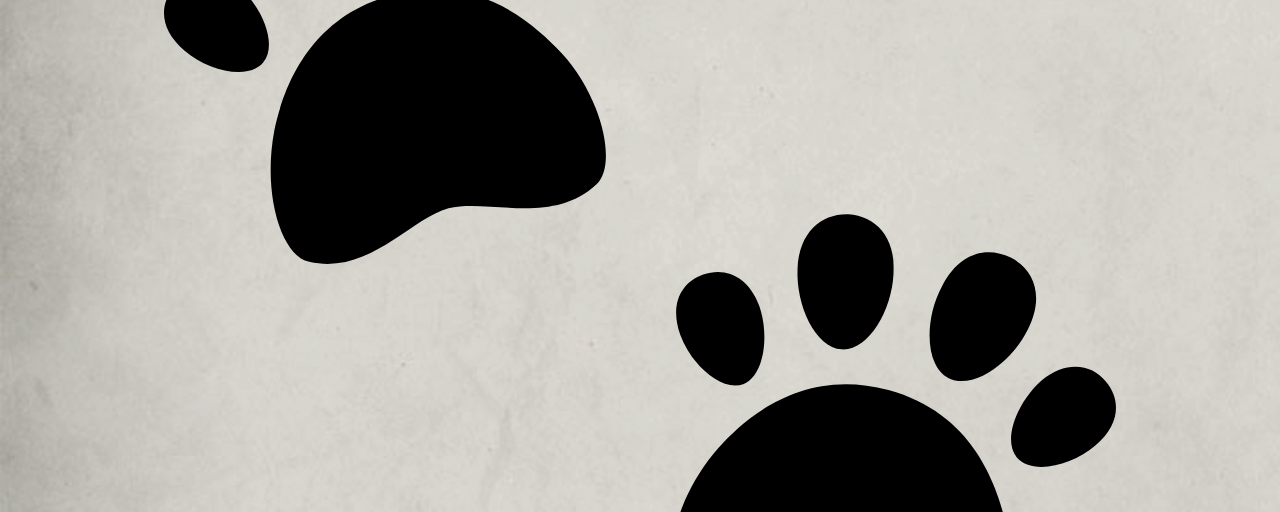
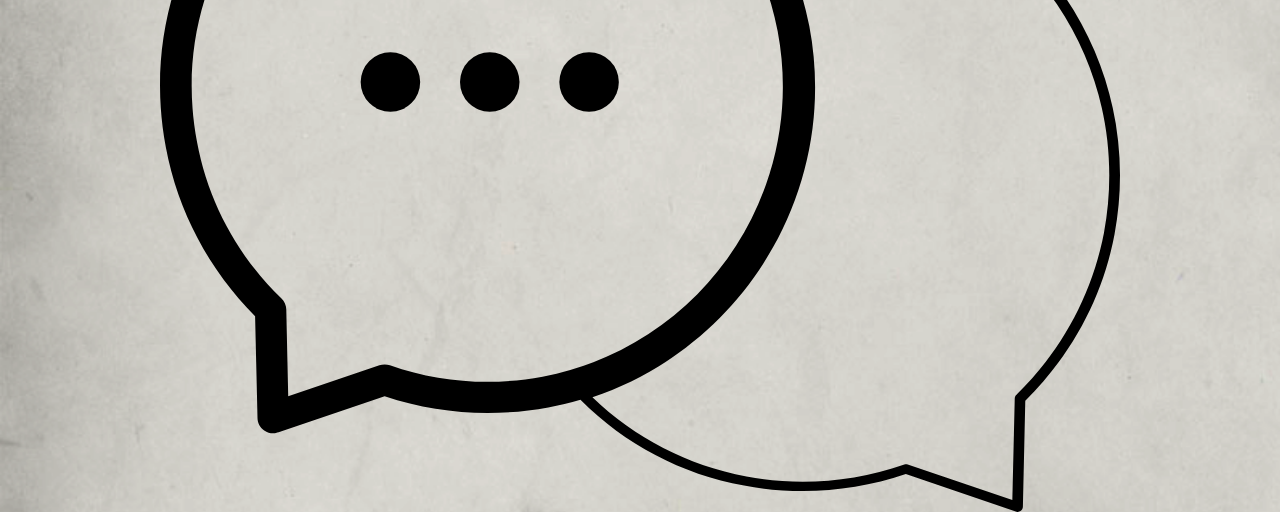
Before and after one commit to PawtraitsPainting/pawtraitspainting, a plain HTML site: page contact.html in a window 1280 px wide. Shown: the part 401-913 px from the top of the page. Drawn offline with Linux system fonts and the light colour scheme.

Commit message:
tweak to contact

```diff
--- a/contact.html
+++ b/contact.html
@@ -61,7 +61,7 @@
   <div class="container">
     <div class="row">
       <div class="twelve columns">
-        <img class="icon" src="/images/pawprints.svg">
+        <img class="icon" src="/images/speechbubbles.svg">
         <h1>Contact Us</h1>
         <p>Want to get in touch with us about a unique PAWtrait for your or loved one's pet? Drop us a line by email and we'll get back to you shortly.</p>
         <p>You can also stay up to date with our latest paitings, news and special offers by following us on Instagram or signing up to our newsletter below.</p>
```
